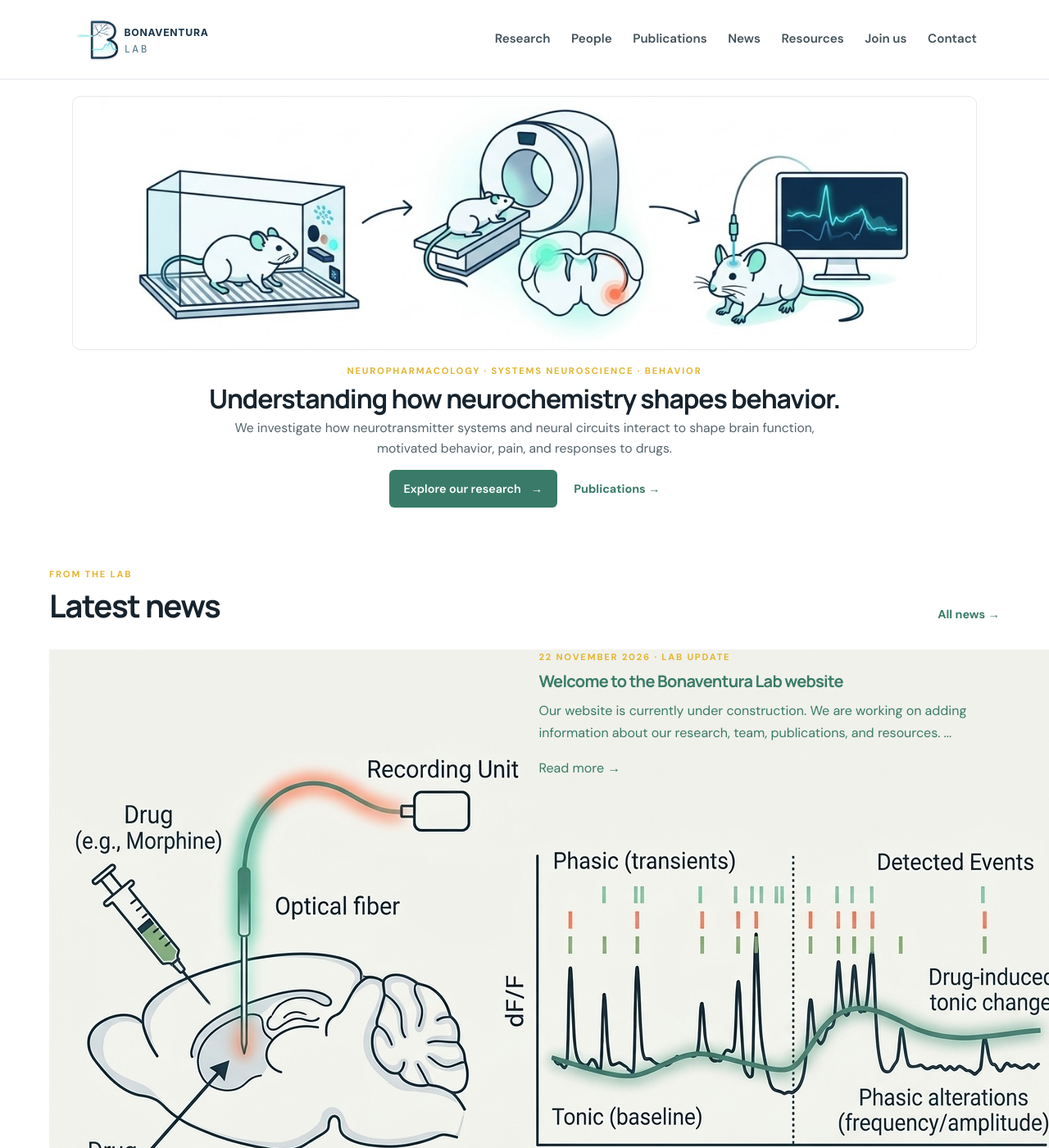
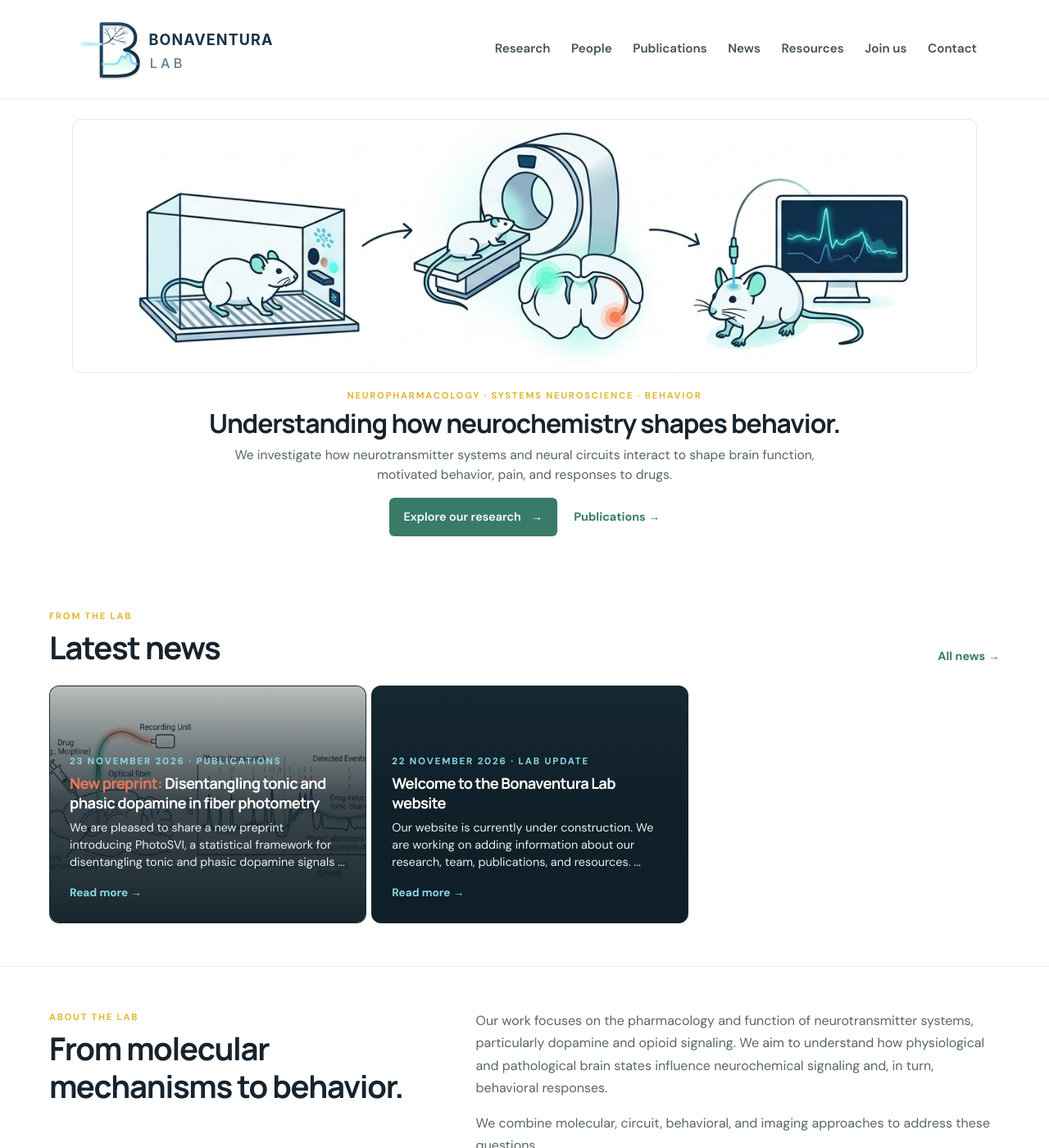
Before and after one commit to BonaventuraLab/BonaventuraLab.github.io, a Jekyll site: the page built from index.md, in a window 1280 px wide and 1400 px high. Shown: the whole window at 82% size. Built offline with Jekyll 4.4.1, drawn with Linux system fonts in a browser that asks for light colours; some of the changed text lies outside the part shown.

Commit message:
Update main.css

```diff
--- a/assets/css/main.css
+++ b/assets/css/main.css
@@ -142,7 +142,7 @@ main { min-height: 60vh; }
 .hero {
   max-width: var(--max);
   margin: 0 auto;
-  padding: 20px 28px 28px;
+  padding: 24px 28px 36px;
 }
 
 .hero-banner {
@@ -163,7 +163,7 @@ main { min-height: 60vh; }
 }
 
 .hero-copy {
-  margin-top: 16px;
+  margin-top: 18px;
   text-align: center;
 }
 
@@ -177,7 +177,7 @@ main { min-height: 60vh; }
 }
 
 .hero h1 {
-  margin: 0 auto 6px;
+  margin: 0 auto 8px;
   font-size: clamp(1.65rem, 2.5vw, 2.2rem);
   line-height: 1.15;
   max-width: none;
@@ -188,7 +188,7 @@ main { min-height: 60vh; }
   line-height: 1.55;
   color: #56646c;
   max-width: 68ch;
-  margin: 0 auto 14px;
+  margin: 0 auto 16px;
 }
 
 .hero-actions {
@@ -219,33 +219,115 @@ main { min-height: 60vh; }
 
 /* Sections */
 
-.section{padding:44px max(28px,calc((100% - var(--max))/2))}
-.section-intro{display:grid;grid-template-columns:.8fr 1.2fr;gap:70px;border-top:1px solid var(--line)}
-.section-heading h2{max-width:420px}
-.section-copy{max-width:690px;color:#58666e}
+.section{padding:52px max(28px,calc((100% - var(--max))/2))}
+.section-intro{display:grid;grid-template-columns:minmax(240px,.85fr) minmax(0,1.15fr);gap:48px;align-items:start;border-top:1px solid var(--line)}
+.section-heading h2{max-width:18ch;margin-top:0}
+.section-copy{max-width:64ch;color:#58666e}
+.section-copy p:first-child{margin-top:0}
+.section-copy p:last-child{margin-bottom:0}
 .section-tinted{background:var(--soft)}
-.section-title-row{display:flex;align-items:end;justify-content:space-between;gap:25px;margin-bottom:30px}
-.section-title-row h2{margin-bottom:0}
+.section-title-row{display:flex;align-items:flex-end;justify-content:space-between;gap:24px;margin-bottom:24px}
+.section-title-row h2{margin:0}
 
 /* Research cards */
 
-.research-grid{display:grid;grid-template-columns:repeat(4,1fr);gap:18px}
+.research-grid{display:grid;grid-template-columns:repeat(3,minmax(0,1fr));gap:20px}
 .research-card{background:white;border:1px solid var(--line);padding:25px 22px;min-height:235px}
 .card-number{font-size:.72rem;letter-spacing:.1em;color:var(--mustard);font-weight:700}
 .research-card p,.news-preview p{font-size:.92rem;color:var(--muted)}
 
+.research-card--media{
+  position:relative;
+  aspect-ratio:1/1;
+  overflow:hidden;
+  border-radius:12px;
+  border:1px solid rgba(23,43,53,0.14);
+  display:flex;
+  align-items:flex-end;
+  padding:24px;
+  color:#ffffff;
+  background-color:var(--deep);
+  text-decoration:none;
+  transition:transform .25s ease,box-shadow .25s ease,opacity .35s ease;
+}
+.research-card--media.is-hidden{display:none}
+.research-card--media.is-fading{opacity:.35}
+.research-card--media:hover{transform:translateY(-3px);box-shadow:0 12px 24px rgba(12,27,40,.18);text-decoration:none}
+.research-card--media:focus-visible{outline:3px solid var(--accent-dark);outline-offset:3px}
+.research-card__bg{position:absolute;inset:0;width:100%;height:100%;object-fit:cover;transition:transform .35s ease;z-index:0}
+.research-card--media:hover .research-card__bg{transform:scale(1.04)}
+.research-card__scrim{
+  position:absolute;
+  inset:0;
+  background:linear-gradient(
+    to top,
+    rgba(15,29,38,0.95) 0%,
+    rgba(15,29,38,0.72) 55%,
+    rgba(15,29,38,0.20) 100%
+  );
+  z-index:1;
+}
+.research-card__content{position:relative;z-index:2;width:100%;padding-top:28px}
+.research-card__meta{display:flex;align-items:center;justify-content:space-between;margin-bottom:6px}
+.research-card--media .card-number{font-size:.75rem;font-weight:700;letter-spacing:.08em;color:#88d8e6}
+.research-card__arrow{font-size:.95rem;color:#88d8e6;opacity:.8;transition:transform .25s ease,opacity .25s ease}
+.research-card--media:hover .research-card__arrow{opacity:1;transform:translateX(3px)}
+.research-card--media h3{margin:0 0 8px;font-size:1.2rem;line-height:1.25;color:#ffffff}
+.research-card--media p{margin:0;font-size:.9rem;line-height:1.45;color:rgba(255,255,255,0.92)}
+
 /* News */
 
-.news-preview-grid{display:grid;grid-template-columns:repeat(auto-fit,minmax(280px,1fr));gap:35px}
+.news-preview-grid{display:grid;grid-template-columns:repeat(auto-fit,minmax(280px,1fr));gap:20px}
 .news-preview{border-top:2px solid var(--line);padding-top:20px}
 .news-preview h3 a{color:var(--ink)}
 
+.news-preview-grid--media{display:grid;grid-template-columns:repeat(3,minmax(0,1fr));gap:20px}
+.news-preview-card{
+  position:relative;
+  min-height:290px;
+  aspect-ratio:4/3;
+  overflow:hidden;
+  border-radius:12px;
+  border:1px solid rgba(23,43,53,0.14);
+  display:flex;
+  align-items:flex-end;
+  padding:24px;
+  color:#ffffff;
+  background-color:var(--deep);
+  text-decoration:none;
+  transition:transform .25s ease,box-shadow .25s ease,border-color .25s ease;
+}
+.news-preview-card:hover{
+  transform:translateY(-3px);
+  box-shadow:0 12px 24px rgba(12,27,40,.16);
+  border-color:var(--accent-dark);
+  text-decoration:none;
+}
+.news-preview-card__bg{position:absolute;inset:0;width:100%;height:100%;object-fit:cover;transition:transform .35s ease;z-index:0}
+.news-preview-card:hover .news-preview-card__bg{transform:scale(1.03)}
+.news-preview-card__scrim{
+  position:absolute;
+  inset:0;
+  background:linear-gradient(
+    to top,
+    rgba(15,29,38,0.96) 0%,
+    rgba(15,29,38,0.80) 52%,
+    rgba(15,29,38,0.24) 100%
+  );
+  z-index:1;
+}
+.news-preview-card__content{position:relative;z-index:2;width:100%;padding-top:28px}
+.news-preview-card .eyebrow{color:#88d8e6;font-size:.72rem;margin:0 0 6px}
+.news-preview-card h3{margin:0 0 8px;font-size:1.15rem;line-height:1.28;color:#ffffff}
+.news-preview-card p:not(.eyebrow){margin:0 0 12px;font-size:.9rem;line-height:1.45;color:rgba(255,255,255,0.92)}
+.news-preview-card__link{display:inline-block;font-size:.85rem;font-weight:700;color:#88d8e6}
+
 /* Dark section */
 
-.section-dark{background:var(--deep);color:white;padding-top:65px;padding-bottom:70px}
-.section-dark>div{max-width:var(--max);margin:auto}
-.section-dark h2{max-width:700px}
-.section-dark p:not(.eyebrow){color:#c3d0d1;max-width:650px}
+.section-dark{background:var(--deep);color:white;padding-top:56px;padding-bottom:56px}
+.section-dark>div,.section-dark__inner{max-width:var(--max);margin:0 auto}
+.section-dark h2{max-width:24ch;margin-top:0}
+.section-dark p:not(.eyebrow){color:#c3d0d1;max-width:58ch;margin-bottom:20px}
 .section-dark .eyebrow{color:var(--mustard)}
 .button-light{background:white;color:var(--deep)}
 .button-light:hover{background:#f5e7b8;color:var(--deep)}
@@ -297,9 +379,15 @@ main { min-height: 60vh; }
 
 /* News and resources */
 
-.news-item{padding:25px 0;border-bottom:1px solid var(--line)}
-.news-item h2{font-size:1.55rem}
+.news-list{max-width:920px}
+.news-item{padding:28px 0;border-bottom:1px solid var(--line)}
+.news-item:first-child{padding-top:8px}
+.news-item.has-image{display:grid;grid-template-columns:280px minmax(0,1fr);gap:28px;align-items:center}
+.news-item h2{font-size:1.45rem;line-height:1.25;margin:0 0 8px}
 .news-item h2 a{color:var(--ink);text-decoration:none}
+.news-item h2 a:hover{color:var(--accent-dark)}
+.news-item-body .eyebrow{margin-bottom:6px}
+.news-item-body p:not(.eyebrow){color:#56646c;font-size:.96rem;line-height:1.6;margin:0 0 12px}
 .resource-grid{display:grid;grid-template-columns:repeat(2,1fr);gap:18px}
 .resource-card{border:1px solid var(--line);padding:25px}
 .resource-card h2{font-size:1.45rem}
@@ -308,180 +396,18 @@ main { min-height: 60vh; }
 .post-content{max-width:760px}
 .text-link{font-weight:700;font-size:.9rem}
 
-
 /* News images */
 
 .news-item-image-link {
   display: block;
-  margin-bottom: 18px;
+  border: 1px solid var(--line);
+  border-radius: 8px;
+  overflow: hidden;
+  background: #f5f5f2;
+  aspect-ratio: 3 / 2;
+  transition: border-color 0.2s ease, transform 0.2s ease;
 }
 
-.news-item-image {
-  display: block;
-  width: 100%;
-  max-height: 320px;
-  object-fit: cover;
-  border-radius: 5px;
-  transition: opacity 0.2s ease;
-}
-
-.news-item-image-link:hover .news-item-image {
-  opacity: 0.9;
-}
-
-
-/* Footer */
-
-.site-footer{background:var(--soft);border-top:1px solid var(--line)}
-.footer-inner{max-width:var(--max);margin:auto;padding:35px 28px;display:grid;grid-template-columns:1fr auto;gap:10px 30px}
-.footer-inner p{font-size:.83rem;color:var(--muted);margin:4px 0}
-.copyright{grid-column:1/-1;border-top:1px solid var(--line);padding-top:15px;margin-top:15px!important}
-.footer-links{align-items:start}
-
-/* Responsive */
-
-@media(max-width:900px){
-  .site-nav{gap:12px}
-  .site-nav a{font-size:.75rem}
-  .research-grid{grid-template-columns:repeat(2,1fr)}
-}
-
-@media(max-width:700px){
-  .header-inner{padding:14px 20px}
-  .menu-toggle{display:block}
-  .site-nav{display:none;position:absolute;top:100%;left:0;right:0;background:white;border-bottom:1px solid var(--line);padding:15px 22px 22px;flex-direction:column;align-items:flex-start}
-  .site-nav.is-open{display:flex}
-  .site-nav a{font-size:.9rem}
-  .hero{padding:18px 20px 28px}
-  .hero-banner,
-  .hero-banner img{max-height:210px}
-  .hero-copy{text-align:left}
-  .hero-actions{justify-content:flex-start}
-  .section{padding:44px 22px}
-  .section-intro{grid-template-columns:1fr;gap:15px}
-  .section-title-row{align-items:start;flex-direction:column}
-  .research-grid,.news-preview-grid,.people-grid,.resource-grid{grid-template-columns:1fr}
-  .research-card{min-height:0}
-  .page-hero{padding:55px 22px 45px}
-  .content-wrap{padding:38px 22px 65px}
-  .feature-row{grid-template-columns:1fr}
-  .feature-row img{height:180px}
-  .footer-inner{padding:30px 22px;grid-template-columns:1fr}
-  .copyright{grid-column:auto}
-}
-
-.site-logo {
-  display: block;
-  width: 190px;
-  height: auto;
-  max-height: 65px;
-  object-fit: contain;
-}
-
-.brand {
-  display: flex;
-  align-items: center;
-}
-
-@media (max-width: 700px) {
-  .site-logo {
-    width: 155px;
-    max-height: 55px;
-  }
-}
-
-
-
-/* Expandable biographies */
-
-.person-bio {
-  margin: 12px 0;
-  color: var(--muted);
-  font-size: 0.9rem;
-  line-height: 1.6;
-}
-
-.person-bio summary {
-  cursor: pointer;
-  list-style: none;
-}
-
-.person-bio summary::-webkit-details-marker {
-  display: none;
-}
-
-.person-bio .bio-text {
-  display: -webkit-box;
-  -webkit-box-orient: vertical;
-  -webkit-line-clamp: 3;
-  overflow: hidden;
-}
-
-.person-bio[open] .bio-text {
-  display: block;
-  overflow: visible;
-}
-
-.person-bio .bio-toggle {
-  display: inline-block;
-  margin-top: 5px;
-  color: var(--accent-dark);
-  font-size: 0.8rem;
-  font-weight: 700;
-}
-
-.person-bio .bio-less {
-  display: none;
-}
-
-.person-bio[open] .bio-more {
-  display: none;
-}
-
-.person-bio[open] .bio-less {
-  display: inline-block;
-}
-
-/* Profile icon links */
-
-.person-links {
-  display: flex;
-  align-items: center;
-  flex-wrap: wrap;
-  gap: 12px;
-}
-
-.person-links .icon-link {
-  display: inline-flex;
-  align-items: center;
-  justify-content: center;
-  width: 22px;
-  height: 22px;
-  transition: opacity 0.2s ease;
-}
-
-.person-links .icon-link img {
-  display: block;
-  width: 20px;
-  height: 20px;
-  object-fit: contain;
-}
-
-.person-links .icon-link:hover {
-  opacity: 0.65;
-  text-decoration: none;
-}
-
-/* Individual post featured image */
-
-.post-featured-image {
-  margin: 0 0 2rem;
-}
-
-.post-featured-image img {
-  display: block;
-  width: 100%;
-  max-height: 520px;
-  object-fit: cover;
-  border-radius: 10px;
-}
+.news-item-image-link:hover {
+  border-color: var(--accent-dark);
+  transform: translateY(-2
```
